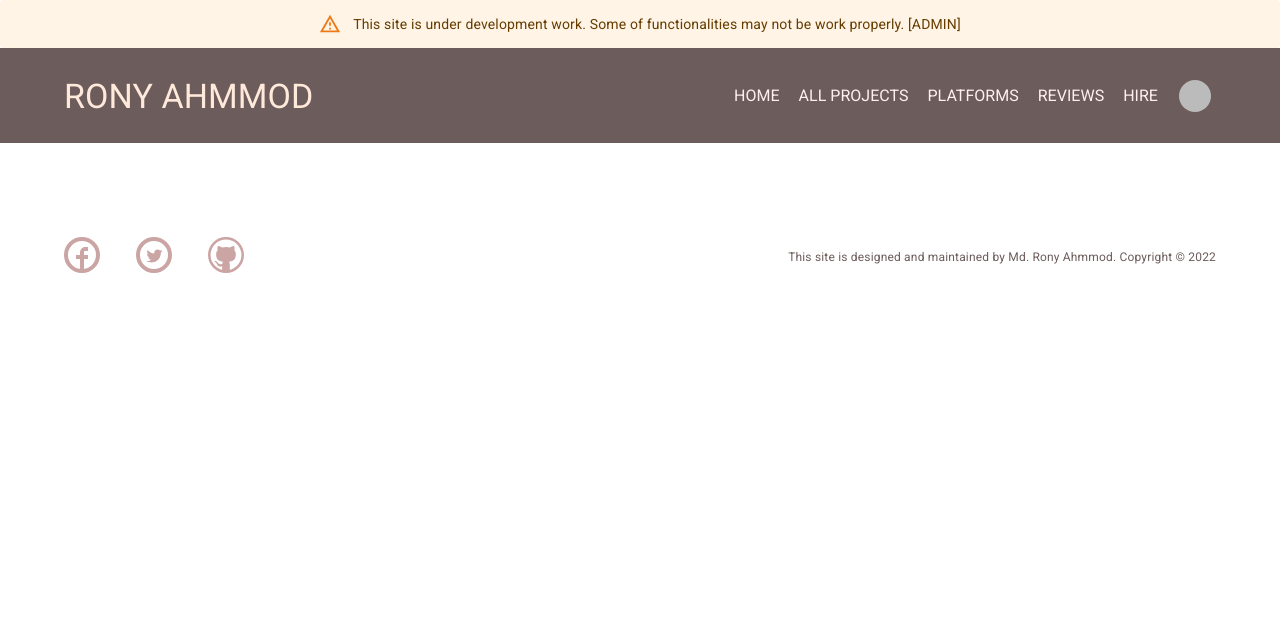
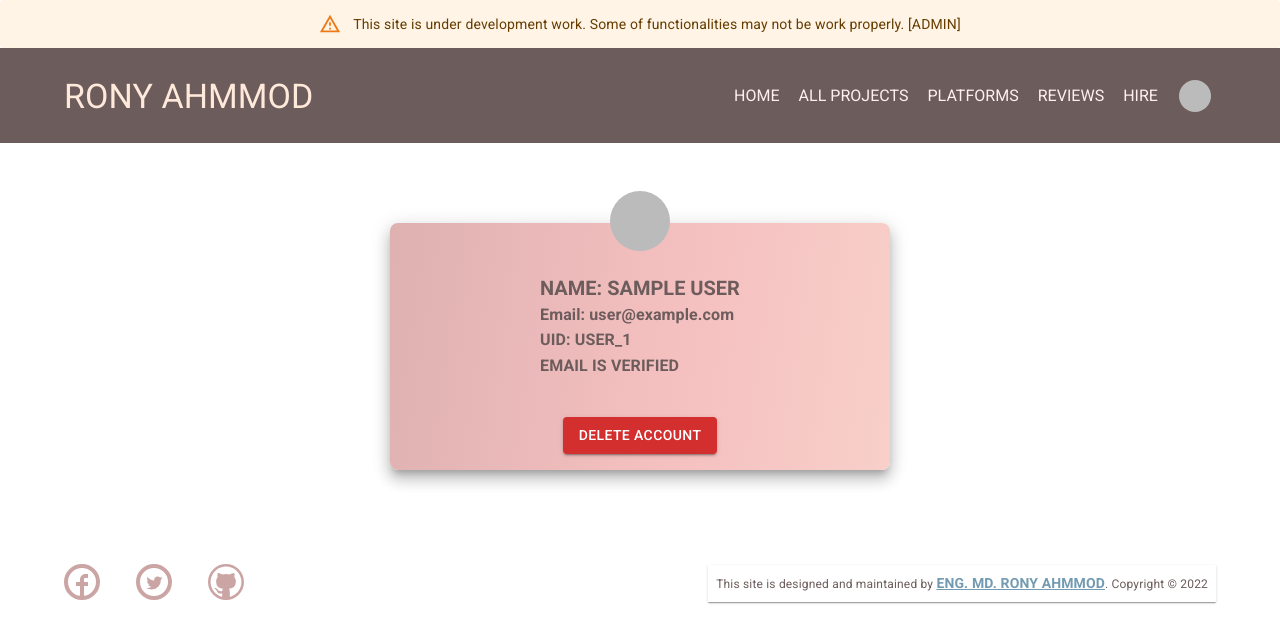
Before and after one commit to engronyahmmod/dev-backend-theme-personal-website, a React (Create React App) app: page /me in a window 1280 px wide. Shown: the top 642 px of the page. Built offline with nearby package versions, Linux system fonts and the light colour scheme; no server answers; the database is empty; sample sign-in values are in the browser's storage.

Commit message:
Add 404 page, fix authentication problem and remove facebook auth now. I would implement latter'. Add Me page to see details about login user. Bypassing login and me page with RequireAuth and AlreadyLoggedIn component.

```diff
--- a/src/App.js
+++ b/src/App.js
@@ -13,6 +13,10 @@ import React from "react";
 import { getAuth, onAuthStateChanged } from "firebase/auth";
 import AuthContext from "./contexts/authContext";
 import { createUserWhoIsLoggedIn } from "./firebase/firebase.utils";
+import NotFound from "./pages/404";
+import RequireAuth from "./components/RequireAuth";
+import Me from "./pages/Me";
+import AlreadyLoggedIn from "./components/AlreadyLoggedIn";
 
 class App extends React.Component {
   constructor(props) {
@@ -64,7 +68,23 @@ class App extends React.Component {
               <Route path="/platforms" element={<Platforms />} />
               <Route path="/reviews" element={<Reviews />} />
               <Route path="/hire" element={<Hire />} />
-              <Route path="/login" element={<Login />} />
+              <Route
+                path="/me"
+                element={
+                  <RequireAuth>
+                    <Me />
+                  </RequireAuth>
+                }
+              />
+              <Route
+                path="/login"
+                element={
+                  <AlreadyLoggedIn>
+                    <Login />
+                  </AlreadyLoggedIn>
+                }
+              />
+              <Route path="*" element={<NotFound />} />
             </Routes>
           </LayoutWraper>
           <Footer />
--- /dev/null
+++ b/src/components/AlreadyLoggedIn.jsx
@@ -0,0 +1,15 @@
+import React, { useContext } from "react";
+import AuthContext from "../contexts/authContext";
+import { Navigate, useLocation } from "react-router-dom";
+
+const AlreadyLoggedIn = ({ children }) => {
+  const currentUser = useContext(AuthContext);
+  const location = useLocation();
+  if (currentUser) {
+    return <Navigate to="/me" state={{ from: location }} replace />;
+  } else {
+    return children;
+  }
+};
+
+export default AlreadyLoggedIn;
--- a/src/components/CustomDrawer.jsx
+++ b/src/components/CustomDrawer.jsx
@@ -9,10 +9,13 @@ import {
 } from "@mui/material";
 import ChevronLeftIcon from "@mui/icons-material/ChevronLeft";
 import { useNavigate } from "react-router-dom";
+import AuthContext from "../contexts/authContext";
 
 const CustomDrawer = ({ state, toggleDrawer }) => {
   const navigate = useNavigate();
   const list = () => (
+    <AuthContext.Consumer>
+      {(currentUser) => (
         <Box
           sx={{
             width: "100vw",
@@ -33,7 +36,7 @@ const CustomDrawer = ({ state, toggleDrawer }) => {
               pl: 3,
             }}
           >
-        {["HOME", "ALL PROJECTS", "PLATFORMS", "REVIEWS", "HIRE", "LOGIN"].map(
+            {["HOME", "ALL PROJECTS", "PLATFORMS", "REVIEWS", "HIRE"].map(
               (text, index) => (
                 <ListItem
                   key={index}
@@ -59,8 +62,24 @@ const CustomDrawer = ({ state, toggleDrawer }) => {
                 </ListItem>
               )
             )}
+            {!Boolean(currentUser) && (
+              <ListItem disablePadding onClick={() => navigate("/login")}>
+                <ListItemButton>
+                  <ListItemText primary="LOGIN" sx={{ color: "#6D5C5C" }} />
+                </ListItemButton>
+              </ListItem>
+            )}
+            {Boolean(currentUser) && (
+              <ListItem disablePadding onClick={() => navigate("/me")}>
+                <ListItemButton>
+                  <ListItemText primary="ME" sx={{ color: "#6D5C5C" }} />
+                </ListItemButton>
+              </ListItem>
+            )}
           </List>
         </Box>
+      )}
+    </AuthContext.Consumer>
   );
   return (
     <Drawer
--- a/src/components/Footer.jsx
+++ b/src/components/Footer.jsx
@@ -58,10 +58,24 @@ function Footer() {
             /* Gray-4 */
 
             color: "#6D5C5C",
+            boxShadow: 1,
+            p: 1,
           }}
         >
-          This site is designed and maintained by Md. Rony Ahmmod. Copyright ©
-          2022{" "}
+          This site is designed and maintained by{" "}
+          <Typography
+            component="span"
+            sx={{
+              color: "#729AB1",
+              textTransform: "uppercase",
+              fontSize: "14px",
+              fontWeight: "bold",
+              textDecoration: "underline",
+            }}
+          >
+            Eng. Md. Rony Ahmmod
+          </Typography>
+          . Copyright © 2022{" "}
         </Typography>
       </Container>
     </Box>
--- a/src/components/Navbar.jsx
+++ b/src/components/Navbar.jsx
@@ -183,7 +183,7 @@ function Navbar() {
                       transformOrigin={{ horizontal: "right", vertical: "top" }}
                       anchorOrigin={{ horizontal: "right", vertical: "bottom" }}
                     >
-                      <MenuItem>
+                      <MenuItem onClick={() => navigate("/me")}>
                         <Avatar /> Profile
                       </MenuItem>
                       <MenuItem>
--- /dev/null
+++ b/src/components/RequireAuth.jsx
@@ -0,0 +1,15 @@
+import React, { useContext } from "react";
+import AuthContext from "../contexts/authContext";
+import { Navigate, useLocation } from "react-router-dom";
+
+const RequireAuth = ({ children }) => {
+  const currentUser = useContext(AuthContext);
+  const location = useLocation();
+  if (!currentUser) {
+    return <Navigate to="/login" state={{ from: location }} replace />;
+  } else {
+    return children;
+  }
+};
+
+export default RequireAuth;
--- /dev/null
+++ b/src/pages/404.jsx
@@ -0,0 +1,25 @@
+import React from "react";
+import { Box, Typography } from "@mui/material";
+
+const NotFound = () => {
+  return (
+    <Box
+      sx={{
+        height: {
+          xs: "100vh",
+          md: 500,
+          display: "flex",
+          justifyContent: "center",
+          alignItems: "center",
+          color: "#6D5C5C",
+        },
+      }}
+    >
+      <Typography variant="h1" component="div">
+        404. Page Not Found. 😥
+      </Typography>
+    </Box>
+  );
+};
+
+export default NotFound;
--- a/src/pages/Login.jsx
+++ b/src/pages/Login.jsx
@@ -1,21 +1,21 @@
 import React from "react";
 import { Box, Button, Stack } from "@mui/material";
-import FacebookIcon from "@mui/icons-material/Facebook";
 import GoogleIcon from "@mui/icons-material/Google";
-import { loginWithFacebook } from "../firebase/facebook.auth";
+// import FacebookIcon from "@mui/icons-material/Facebook";
+// import { loginWithFacebook } from "../firebase/facebook.auth";
 import { loginWithGoogle } from "../firebase/google.auth";
 const Login = () => {
   return (
     <Box sx={{ display: "flex", justifyContent: "center", my: "50px" }}>
       <Stack spacing={2} sx={{ maxWidth: 330 }}>
-        <Button
+        {/* <Button
           variant="contained"
           startIcon={<FacebookIcon />}
           sx={{ backgroundColor: "#4267B2" }}
           onClick={() => loginWithFacebook()}
         >
           Login with facebook
-        </Button>
+        </Button> */}
         <Button
           variant="contained"
           startIcon={<GoogleIcon />}
--- /dev/null
+++ b/src/pages/Me.jsx
@@ -0,0 +1,99 @@
+import React, { useContext } from "react";
+import AuthContext from "../contexts/authContext";
+import { Avatar, Box, Button, Typography } from "@mui/material";
+
+const Me = () => {
+  const currentUser = useContext(AuthContext);
+  return (
+    <Box
+      sx={{
+        display: "flex",
+        flexDirection: "column",
+        alignItems: "center",
+        mt: { xs: 8, md: 10 },
+        maxWidth: { xs: 340, md: 500 },
+        mx: "auto",
+        py: 2,
+        background:
+          "linear-gradient(98.57deg, #CBA4A4 -49.95%, #F4BFBF 54.63%, #FFE9DA 172.44%)",
+        position: "relative",
+        borderRadius: 2,
+        boxShadow: 10,
+      }}
+    >
+      <Box sx={{ mt: -6 }}>
+        <Avatar
+          src={currentUser.photoURL}
+          alt={currentUser.uid}
+          sx={{ height: 60, width: 60 }}
+        >
+          {currentUser && currentUser.displayName.charAt(0).toUpperCase()}
+        </Avatar>
+      </Box>
+      <Box
+        sx={{
+          display: "flex",
+          flexDirection: "column",
+          my: 1,
+          py: 2,
+          px: 1,
+          minHeight: 150,
+        }}
+      >
+        <Typography
+          variant="h5"
+          component="div"
+          sx={{
+            color: "#6D5C5C",
+            fontWeight: "bold",
+            textTransform: "uppercase",
+            fontSize: { xs: 16, md: 20 },
+          }}
+        >
+          Name: {currentUser.displayName.toUpperCase()}
+        </Typography>
+        <Typography
+          variant="h6"
+          component="div"
+          sx={{
+            color: "#6D5C5C",
+            fontWeight: "bold",
+
+            fontSize: { xs: 14, md: 16 },
+          }}
+        >
+          Email: {currentUser.email}
+        </Typography>
+        <Typography
+          variant="h6"
+          component="div"
+          sx={{
+            color: "#6D5C5C",
+            fontWeight: "bold",
+            textTransform: "uppercase",
+            fontSize: { xs: 14, md: 16 },
+          }}
+        >
+          UID: {currentUser.uid}
+        </Typography>
+        <Typography
+          variant="h6"
+          component="div"
+          sx={{
+            color: "#6D5C5C",
+            fontWeight: "bold",
+            textTransform: "uppercase",
+            fontSize: { xs: 14, md: 16 },
+          }}
+        >
+          Email is {currentUser.emailVerified ? "verified" : "not verified"}
+        </Typography>
+      </Box>
+      <Button color="error" variant="contained">
+        Delete Account
+      </Button>
+    </Box>
+  );
+};
+
+export default Me;
```
Lines whose indentation alone changed are shown as unchanged.
